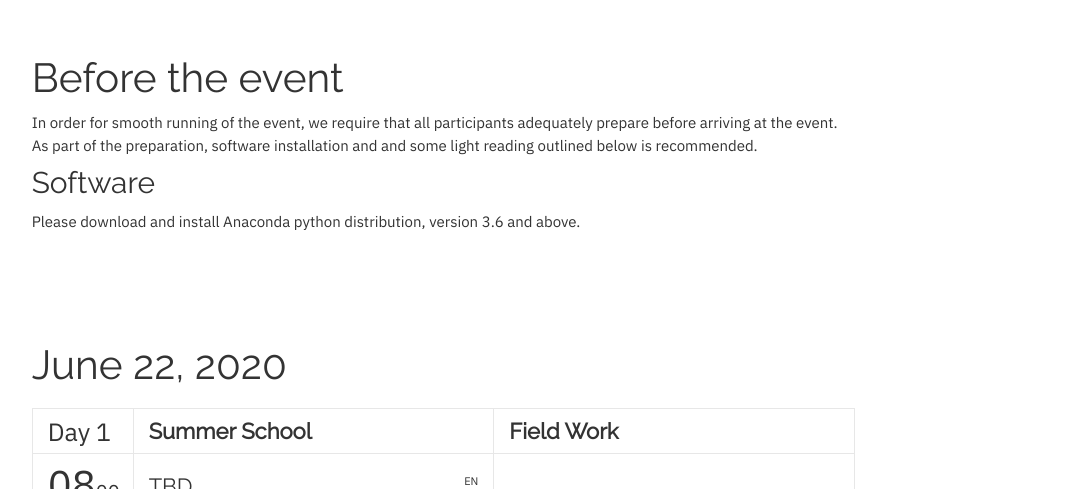
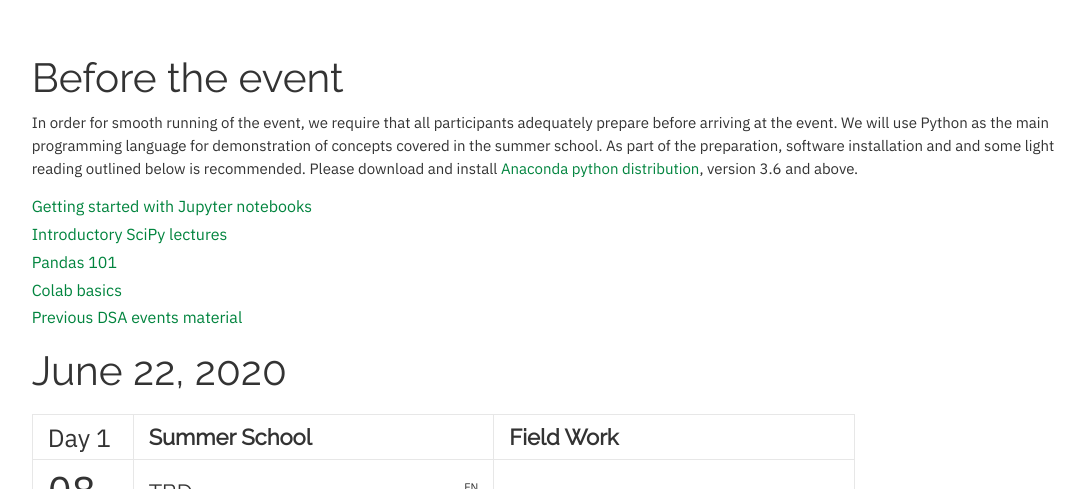
Before and after one commit to datsciafrica/dsa2020kampala, a Jekyll site: the page built from schedule.html, in a window 1280 px wide and 900 px high, cut to the strip 411-900 px from the top of the window. Shown: the whole strip, without its empty margins (90-1175 px from the left). Built offline with Jekyll 4.4.1, drawn with Linux system fonts in a browser that asks for light colours; nearby versions of some CDN libraries; some web fonts are replaced; comment, search, counter and statistics services are not loaded.

Commit message:
Update home page and links
- Add a TBD page for future info
- Add relevant reading info in schedule

```diff
--- a/_config.yml
+++ b/_config.yml
@@ -35,7 +35,7 @@ twitterAccount: "@dsa_org"
 
 # Documents
 c4pUrl: "http://www.datascienceafrica.org"
-c4sponsorsUrl: "/assets/TBD"
+c4sponsorsUrl: "/tbd"
 
 
 # Navigation
@@ -57,14 +57,21 @@ navigationLinks:
 # Hero Block
 heroImage: "makerere-main.jpg"
 # Photo by Damian Patkowski on Unsplash
-heroTitle: "Data Science Africa, Kampala 2020"
+heroTitle: "Data Science Africa, Kampala"
 # heroTitle: "Data Science Africa Kampala 2020<typeout>"
-eventDate: "June 22 - June 26, 2020"
+eventDate: "June 22 - 26, 2020"
 typeoutTextValues: ''
 # typeoutTextValues: '"", "Kampala 2013", "Nyeri 2015", "Kampala 2016", "Arusha 2017", "Nyeri 2018", "Abuja 2018", "Addis 2019", "Accra 2019"'
 typeoutFallback: "Kampala 2020"
 heroButtons:
- - {link: "http://www.datascienceafrica.org", text: "Register"}
+ - {permalink: "/tbd", text: "Register for Summer School"}
+ - {permalink: "/tbd", text: "Register for Workshop"}
+prepLinks:
+ - {link: "https://jupyter.readthedocs.io/en/latest/", text: "Getting started with Jupyter notebooks"}
+ - {link: "https://scipy-lectures.org", text: "Introductory SciPy lectures"}
+ - {link: "https://pandas.pydata.org/pandas-docs/stable/getting_started/10min.html", text: "Pandas 101"}
+ - {link: "https://colab.research.google.com/notebooks/intro.ipynb", text: "Colab basics"}
+ - {link: "https://github.com/datsciafrica/presentations", text: "Previous DSA events material"}
 
 # About Block
 aboutTitle: "Highlights"
--- a/_includes/schedule.html
+++ b/_includes/schedule.html
@@ -1,18 +1,21 @@
 <!-- Begin Schedule Section -->
 <section id="schedule" class="schedule">
     <div class="content-wrapper">
+      <div class="col-lg-10 col-lg-offset-1">
+        <h4 class="text-left">Before the event</h4>
+        <p class="text-left">
+          In order for smooth running of the event, we require that all participants adequately prepare before arriving at the event.
+          We will use Python as the main programming language for demonstration of concepts covered in the summer school.
+          As part of the preparation, software installation and and some light reading outlined below is recommended.
+          Please download and install <a href="https://www.anaconda.com/distribution/" target="_blank">Anaconda python distribution</a>, version 3.6 and above.
+        </p>
 
-        <div class="schedule-table col-lg-8 col-md-10 col-md-offset-1">
-          <h4 class="text-left">Before the event</h4>
-          <p class="text-left">
-            In order for smooth running of the event, we require that all participants adequately prepare before arriving at the event. As part of the preparation, software installation and and some light reading outlined below is recommended.
-          </p>
-
-          <h5 class="text-left">Software</h5>
-          <p class="text-left">
-            Please download and install Anaconda python distribution, version 3.6 and above.
-          </p>
-        </div>
+        <ul class="text-left">
+            {% for linkElement in site.prepLinks %}
+            <li><a href="{% if linkElement.permalink != null %} {{ linkElement.permalink | prepend: site.baseurl }} {% else %} {{ linkElement.link }} {% endif %}" {% if linkElement.link != null %}target="_blank"{% endif %}>{{ linkElement.text }}</a></li>
+            {% endfor %}
+        </ul>
+      </div>
 
         {% for day in site.data.schedule_tbd %}
         <div class="schedule-table col-lg-8 col-md-10 col-md-offset-1">
```
Also changed, not shown: _includes/hero.html (+7 -1 lines), _includes/tbd.html (added, +12 -0 lines), tbd.html (added, +10 -0 lines).
